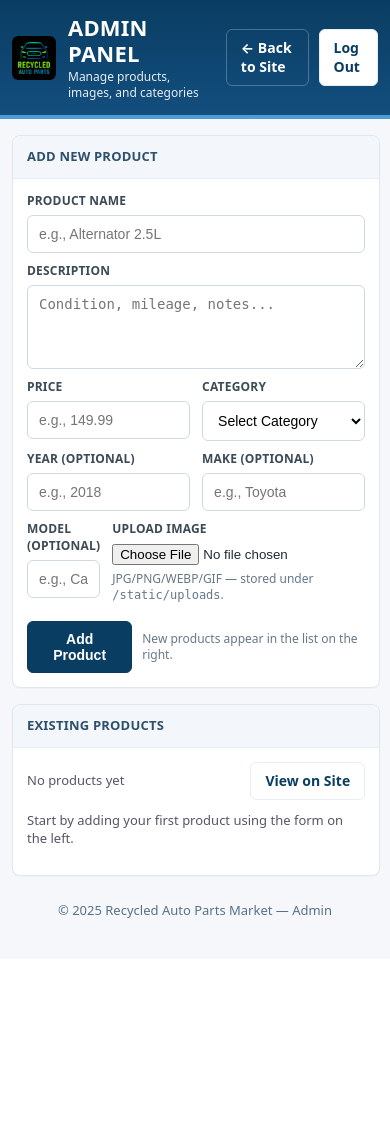
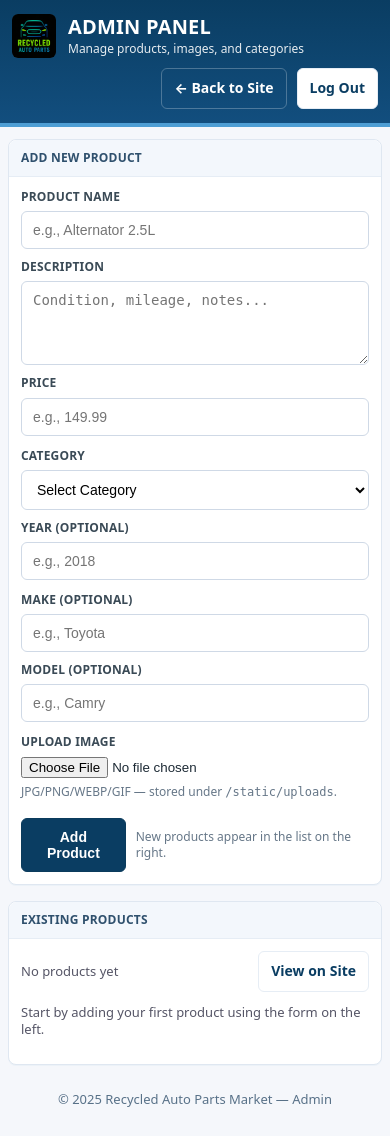
Before and after one commit to afr117/bussiness, a Flask app: template templates/admin_panel.html in a window 390 px wide. Before the commit the page ends 918 px from the top, so only its background shows below. Run offline with Flask 3, Linux system fonts and the light colour scheme; the template is opened without the code that fills it, so the values that code supplies are empty.

Commit message:
Update admin_panel.html

```diff
--- a/templates/admin_panel.html
+++ b/templates/admin_panel.html
@@ -5,7 +5,7 @@
   <title>Admin Panel • Recycled Auto Parts Market</title>
   <meta name="viewport" content="width=device-width, initial-scale=1.0">
 
-  <!-- Optional: keep your PWA bits the same as the public site -->
+  <!-- Match public site -->
   <link rel="manifest" href="/static/manifest.json">
   <meta name="theme-color" content="#0a3d62">
   <link rel="icon" href="{{ url_for('static', filename='uploads/recycled_auto_parts_logo_1.png') }}">
@@ -21,7 +21,7 @@
       --cp-text:#1d2a35;
       --ok:#1f7a39;
       --err:#b3261e;
-      --maxw:1100px; /* a little wider for admin */
+      --maxw:1100px;
       --radius:8px;
     }
 
@@ -30,7 +30,7 @@
       font-family:system-ui,-apple-system,Segoe UI,Roboto,Arial,Helvetica,sans-serif; line-height:1.35;
     }
 
-    /* Top banner matches public site */
+    /* Banner (same gradient as site) */
     .banner{
       background: linear-gradient(180deg, var(--cp-blue) 0%, var(--cp-blue-2) 100%);
       color:#fff; padding:14px 0; border-bottom:4px solid var(--cp-accent);
@@ -117,9 +117,23 @@
 
     footer{ margin-top:26px; text-align:center; color:#587188; font-size:13px; }
 
-    /* Responsive */
+    /* Tablet */
     @media (max-width:1100px){
       .admin-grid{ grid-template-columns: 1fr; }
+    }
+
+    /* Mobile polish */
+    @media (max-width:600px){
+      .banner-inner{ flex-wrap:wrap; gap:10px; }
+      .site-title{ font-size:20px; }
+      .site-sub{ font-size:12px; }
+      .page-wrap{ padding:12px 8px 28px; }
+      .panel-head{ padding:10px 12px; font-size:12px; }
+      .panel-body{ padding:12px; }
+      .form-row{ grid-template-columns: 1fr; }
+      .products{ grid-template-columns: 1fr; }
+      .thumb{ height:160px; }
+      .btn{ padding:10px 12px; font-size:14px; }
     }
   </style>
 </head>
```
